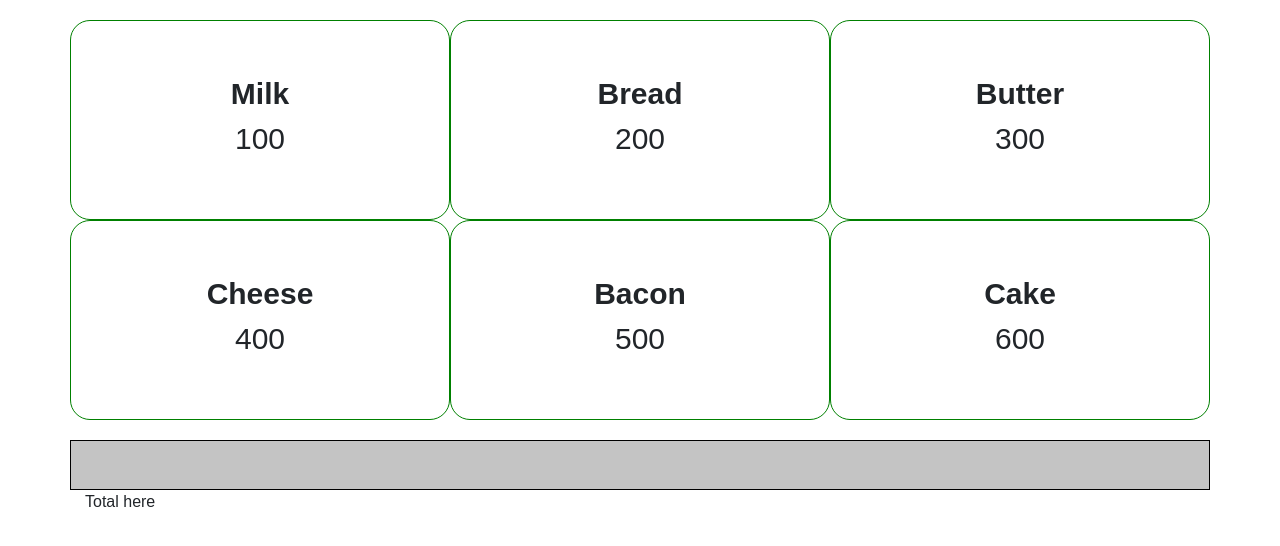
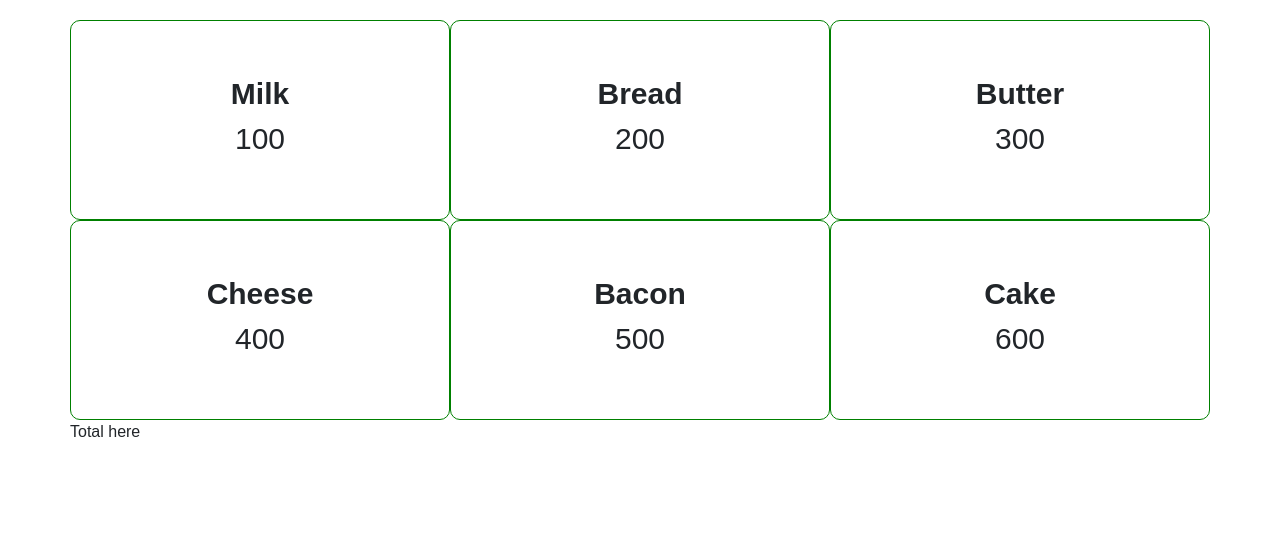
Before and after one commit to obikanubi/react_pos, a React (Create React App) app: page / in a window 1280 px wide. Shown: the top 546 px of the page. Built offline with nearby package versions, Linux system fonts and the light colour scheme.

Commit message:
working on total

```diff
--- a/src/App.css
+++ b/src/App.css
@@ -11,7 +11,7 @@ body {
   text-align: center;
   padding-top: 50px;
   border: 1px solid green;
-  border-radius: 20px;
+  border-radius: 10px;
   font-size: 30px;
 }
 
@@ -26,18 +26,42 @@ body {
   margin-top: 20px;
 }
 
-.app-list {
+.app-order {
   background-color: #C4C4C4;
   width: 100%;
   height: 50px;
   margin-top: 20px;
   border: 1px solid black;
+  border-radius: 10px;
+  padding-top: 10px;
+  text-align: center;
+}
+.app-order strong {
+  padding-left: 50px;
+}
+@media (max-width: 770px){
+  .app-order strong {
+    padding-left: 50px;
+  }
 }
 
+@media (max-width: 440px) {
+  .app-order strong {
+    padding-left: 20px;
+  }
+}
 @media (max-width: 390px){
   .box {
     font-size: 15px;
     height: 100px;
     padding-top: 20px;
   }
+  .app-order {
+    text-align: center;
+    font-size: 15px;
+  }
+  .app-order strong {
+    padding-left: 5px;
+  }
+
 }
--- a/src/App.js
+++ b/src/App.js
@@ -8,9 +8,18 @@ import Total from './components/total';
 class App extends Component {
   constructor() {
     super();
+    this.getItem = this.getItem.bind(this);
+
     this.state = {
-      items: []
+      items: [],
+      cart: []
     }
+  }
+
+  getItem(order) {
+    this.setState({
+      cart: this.state.cart.concat(order)
+    })
   }
 
   componentWillMount() {
@@ -19,31 +28,37 @@ class App extends Component {
       {
         id: "0001",
         name: "Milk",
+        quantity: 1,
         price: 100
       },
       {
         id: "0002",
         name: "Bread",
+        quantity: 1,
         price: 200
       },
       {
         id: "0003",
         name: "Butter",
+        quantity: 1,
         price: 300
       },
       {
         id: "0004",
         name: "Cheese",
+        quantity: 1,
         price: 400
       },
       {
         id: "0005",
         name: "Bacon",
+        quantity: 1,
         price: 500
-        },
+      },
       {
         id: "0006",
         name: "Cake",
+        quantity: 1,
         price: 600
       }
     ]});
@@ -51,8 +66,8 @@ class App extends Component {
   render() {
     return (
       <div className="my_app">
-        <Items items={this.state.items}/>
-        <List />
+        <Items items={this.state.items} handleGetItem={this.getItem}/>
+        <List items={this.state.cart} handleGetItem={this.getItem}/>
         <Total />
       </div>
     );
--- /dev/null
+++ b/src/components/cart.js
@@ -0,0 +1,24 @@
+import React, { Component } from 'react';
+
+class Cart extends Component {
+  quantityUp() {
+    let order = {
+      id: this.props.order.id,
+      name: this.props.order.name,
+      quantity: this.props.order.quantity += 1,
+      price: this.props.order.price,
+    }
+    console.log(this.props.handleSendItem(order))
+  }
+  render() {
+    return (
+        <div className="app-order">
+          <strong>Order: </strong>{this.props.order.name}
+          <strong>Quantity: </strong> <button onClick={this.quantityUp.bind(this)}>{this.props.order.quantity}</button>
+          <strong>Price: </strong>{this.props.order.price}
+        </div>
+    );
+  }
+}
+
+export default Cart;
--- a/src/components/item.js
+++ b/src/components/item.js
@@ -1,15 +1,14 @@
 import React, { Component } from 'react';
 
 class Item extends Component {
-  constructor() {
-    super();
-    this.state = {
-      list: []
+  placeOrder() {
+    let order = {
+      id: this.props.item.id,
+      name: this.props.item.name,
+      quantity: this.props.item.quantity,
+      price: this.props.item.price
     }
-  }
-
-  placeOrder() {
-    alert(this.props.item.name);
+    this.props.handleSetItem(order)
   };
 
   render() {
--- a/src/components/items.js
+++ b/src/components/items.js
@@ -2,13 +2,17 @@ import React, { Component } from 'react';
 import Item from './item';
 
 class Items extends Component {
+  sendItem(order) {
+    this.props.handleGetItem(order);
+  }
+
   render() {
     let items;
     if(this.props.items) {
       items = this.props.items.map(item => {
         return (
-          <Item key={item.id} item={item}/>
-        );
+          <Item key={item.id} item={item} handleSetItem={this.sendItem.bind(this)}/>
+        )
       });
     }
     return (
--- a/src/components/list.js
+++ b/src/components/list.js
@@ -1,14 +1,23 @@
 import React, { Component } from 'react';
-
+import Cart from './cart';
 
 class List extends Component {
+  sendItem(order) {
+    this.props.handleGetItem(order);
+  }
 
   render() {
+    let cart;
+    if (this.props.items) {
+      cart = this.props.items.map(order => {
+        return (
+          <Cart key={order.id} order={order} handleSendItem={this.sendItem.bind(this)}/>
+        )
+      });
+    }
     return (
       <div className="row">
-        <div className="app-list">
-
-        </div>
+          {cart}
       </div>
     );
   }
--- a/src/components/total.js
+++ b/src/components/total.js
@@ -3,8 +3,10 @@ import React, { Component } from 'react';
 class Total extends Component {
   render() {
     return (
-      <div className="app-total">
-        <p> Total here </p>
+      <div className="row">
+        <div className="app-total">
+          <p> Total here </p>
+        </div>
       </div>
     );
   }
```
